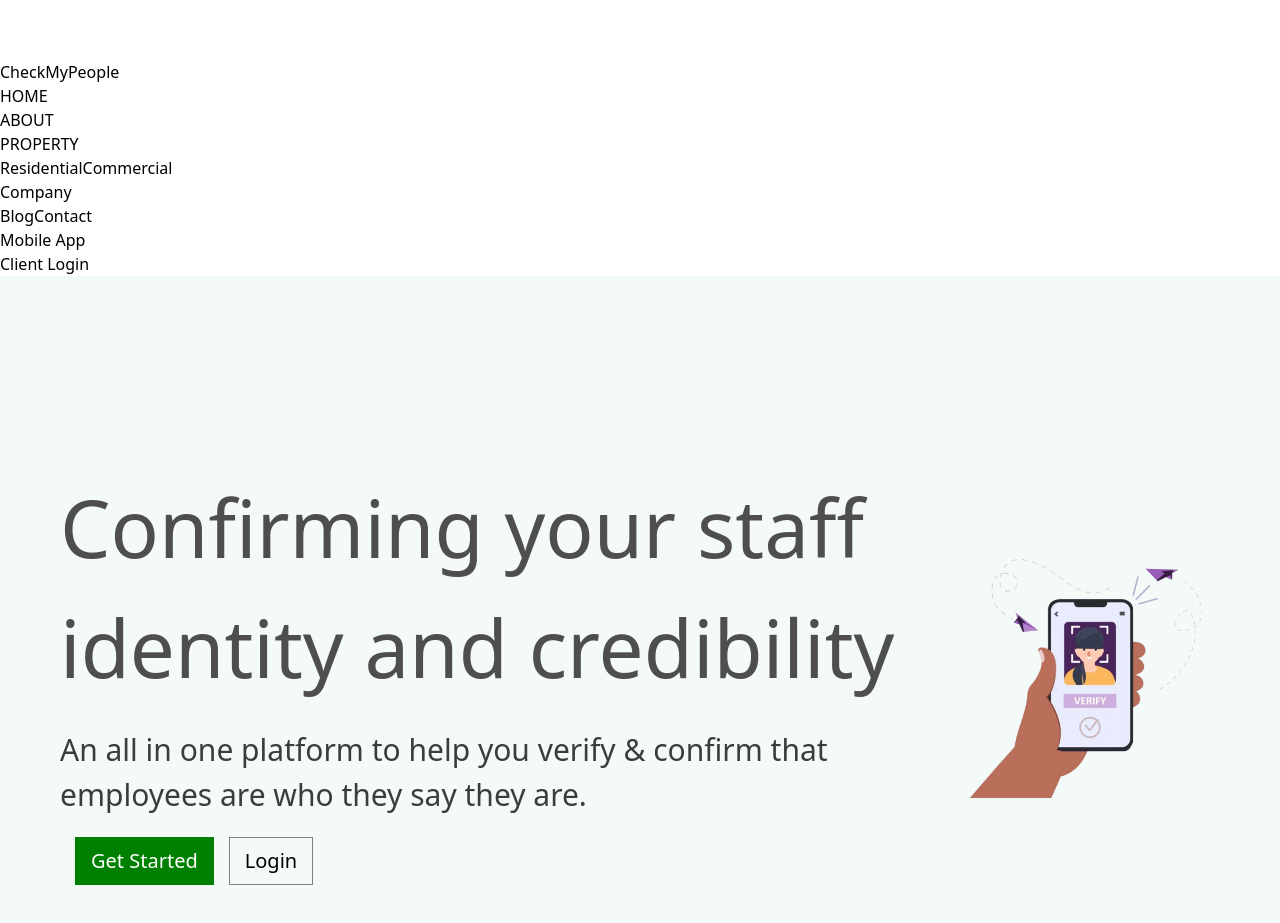
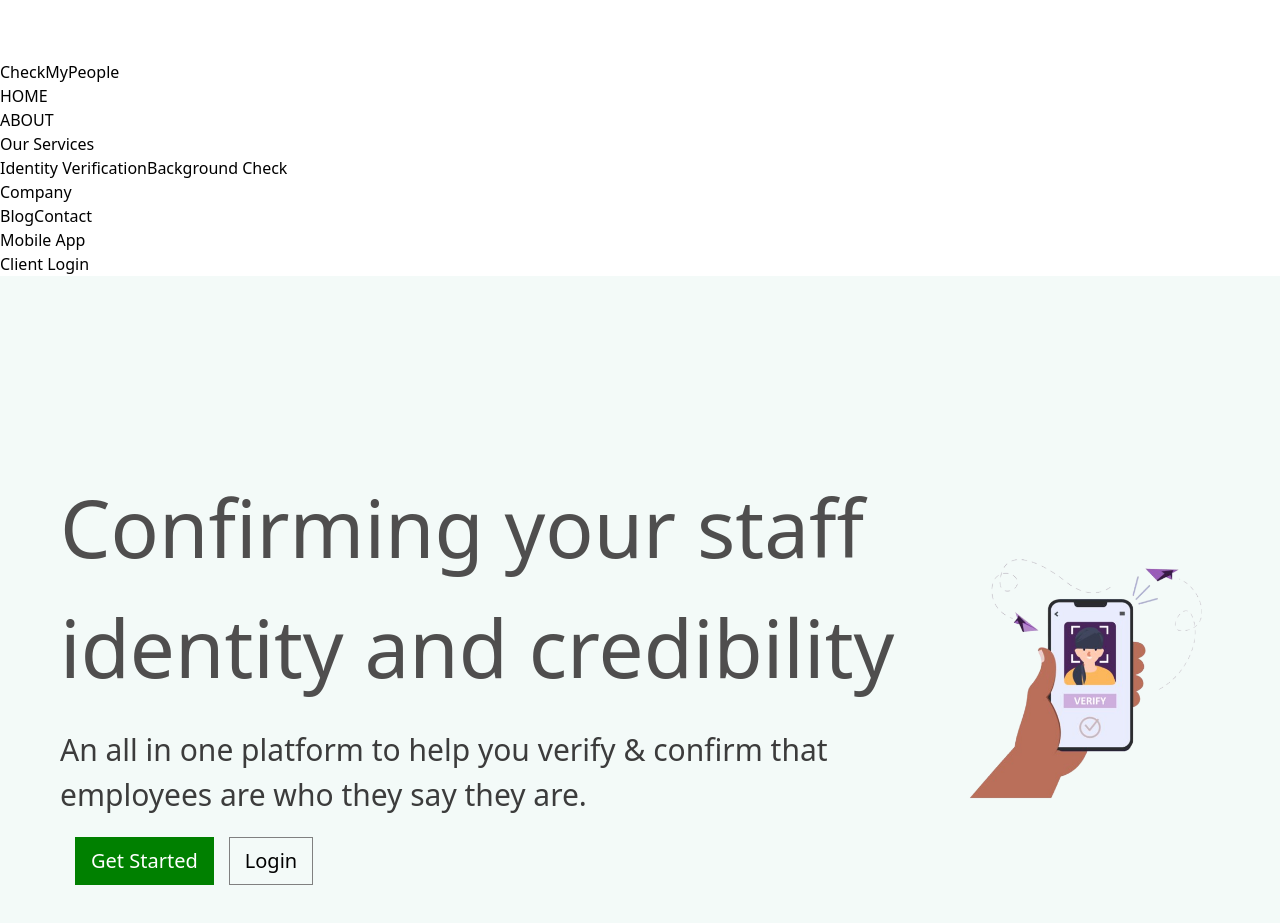
Before and after one commit to janeAnezi/check_my_people, a React (Vite) app: page / in a window 1280 px wide. Shown: the part 1220-2143 px from the top of the page. Built offline with nearby package versions, Linux system fonts and the light colour scheme.

Commit message:
update nav content

```diff
--- a/src/Components/NewNav.jsx
+++ b/src/Components/NewNav.jsx
@@ -48,11 +48,11 @@ const NewNav = () => {
           <a href="#about" className="font-semibold">ABOUT</a>
         </li>
         <li className="hover:text-green-500 relative group">
-          <a href="#property" className="font-semibold">PROPERTY</a>
+          <a href="#property" className="font-semibold">Our Services</a>
           {/* Dropdown */}
           <div className="hidden group-hover:block absolute top-8 left-0 bg-white shadow-lg p-2 text-sm">
-            <a href="#residential" className="block px-4 py-2 hover:bg-gray-100">Residential</a>
-            <a href="#commercial" className="block px-4 py-2 hover:bg-gray-100">Commercial</a>
+            <a href="#residential" className="block px-4 py-2 hover:bg-gray-100">Identity Verification</a>
+            <a href="#commercial" className="block px-4 py-2 hover:bg-gray-100">Background Check</a>
           </div>
         </li>
         <li className="hover:text-green-500 relative group">
```
